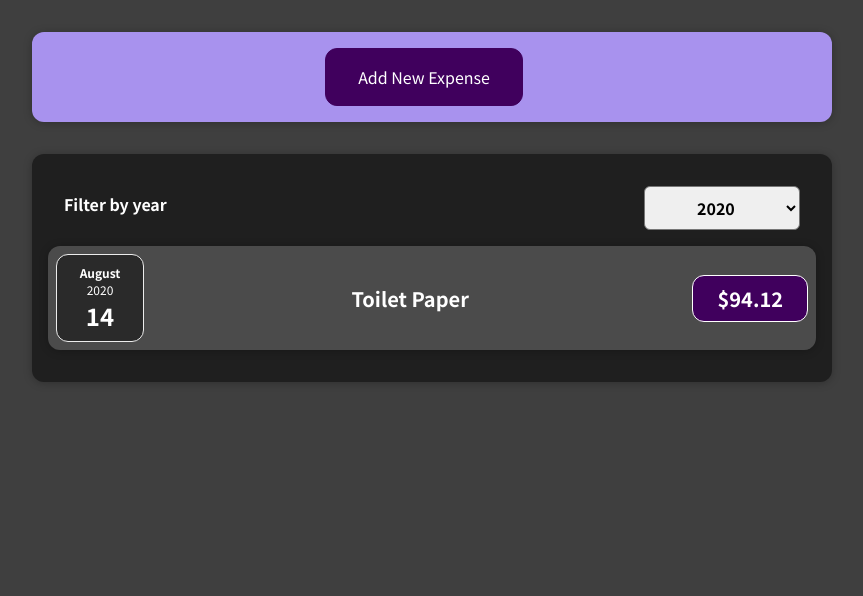
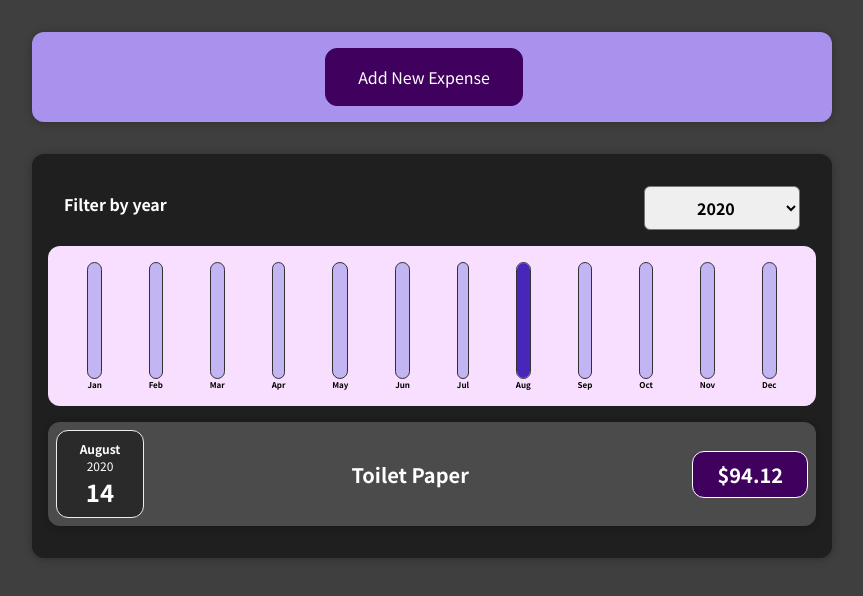
Before and after one commit to Ivn-Cdrc/react-typescript-expense-tracker, a React (Create React App) app in the folder expense-tracker/: page / in a window 1280 px wide. Shown: the top 596 px of the page, without its empty margins (208-1071 px from the left). Built offline with nearby package versions, Linux system fonts and the light colour scheme.

Commit message:
added expenses chart

```diff
--- a/expense-tracker/src/components/Chart/Chart.tsx
+++ b/expense-tracker/src/components/Chart/Chart.tsx
@@ -1,18 +1,24 @@
 import ChartBar from "./ChartBar";
 import "./Chart.css";
+import { DataPoint } from "../Expenses/ExpensesChart";
 
 interface ChartProps {
-  dataPoints: any[];
+  dataPoints: DataPoint[];
 }
 
 function Chart({ dataPoints }: ChartProps) {
+  // transforming a data point to just a number
+  const dataPointValues = dataPoints.map((dataPoint) => dataPoint.value);
+  // spread operator pulls out all array elements and adds them as standalone args
+  const totalMaximum = Math.max(...dataPointValues);
+
   return (
     <div className="chart">
       {dataPoints.map((dataPoint) => (
         <ChartBar
 					key={dataPoint.label}
           value={dataPoint.value}
-          maxValue={null}
+          maxValue={totalMaximum}
           label={dataPoint.label}
         />
       ))}
--- a/expense-tracker/src/components/Chart/ChartBar.tsx
+++ b/expense-tracker/src/components/Chart/ChartBar.tsx
@@ -7,8 +7,19 @@ interface ChartBarProps {
 }
 
 function ChartBar({value, maxValue, label}: ChartBarProps) {
+	let barFillHeight: string = '0%';
+
+	if (maxValue > 0) {
+		barFillHeight = Math.round((value / maxValue) * 100) + '%';
+	}
+
 	return (
-		<div></div>
+		<div className='chart-bar'>
+			<div className='chart-bar__inner'>
+				<div className='chart-bar__fill' style={{height: barFillHeight}}></div>
+			</div>
+			<div className='chart-bar__label'>{label}</div>
+		</div>
 	);
 }
 
--- a/expense-tracker/src/components/Expenses/Expenses.tsx
+++ b/expense-tracker/src/components/Expenses/Expenses.tsx
@@ -1,10 +1,10 @@
-import ExpenseItem from "./ExpenseItem";
 import ExpensesFilter from "./ExpensesFilter";
 import Card from "../UI/Card";
 import "./Expenses.css";
 import { Expense } from "../../App";
-import { ReactElement, useState } from "react";
+import { useState } from "react";
 import ExpensesList from "./ExpensesList";
+import ExpensesChart from "./ExpensesChart";
 
 interface ExpensesProps {
   items: Expense[];
@@ -34,6 +34,7 @@ function Expenses({ items }: ExpensesProps) {
           selectedOption={filteredYear}
           onChangeFilter={filterChangeHandler}
         />
+        <ExpensesChart expenses={filteredExpenses} />
         <ExpensesList items={filteredExpenses}/>
       </Card>
     </div>
--- /dev/null
+++ b/expense-tracker/src/components/Expenses/ExpensesChart.tsx
@@ -0,0 +1,42 @@
+import Chart from "../Chart/Chart";
+import { Expense } from "../../App";
+
+export interface DataPoint {
+  label: string;
+	value: number;
+}
+
+interface ExpensesChartProps {
+	expenses: Expense[];
+}
+
+function ExpensesChart({expenses}: ExpensesChartProps) {
+	const chartDataPoints: DataPoint[] = [
+		{ label: 'Jan', value: 0 },
+		{ label: 'Feb', value: 0 },
+		{ label: 'Mar', value: 0 },
+		{ label: 'Apr', value: 0 },
+		{ label: 'May', value: 0 },
+		{ label: 'Jun', value: 0 },
+		{ label: 'Jul', value: 0 },
+		{ label: 'Aug', value: 0 },
+		{ label: 'Sep', value: 0 },
+		{ label: 'Oct', value: 0 },
+		{ label: 'Nov', value: 0 },
+		{ label: 'Dec', value: 0 }
+	];
+
+	// use for ... of ... instead of for ... in ...
+	// for ... in iterates over object keys, not the elements in an array
+	for (const expense of expenses) {
+		// using expense month as an index
+		const expenseMonth = expense.date.getMonth(); // starting at 0 => January => 0
+		chartDataPoints[expenseMonth].value += expense.amount;
+	}
+
+	return (
+		<Chart dataPoints={chartDataPoints}/>
+	);
+}
+
+export default ExpensesChart;
```
